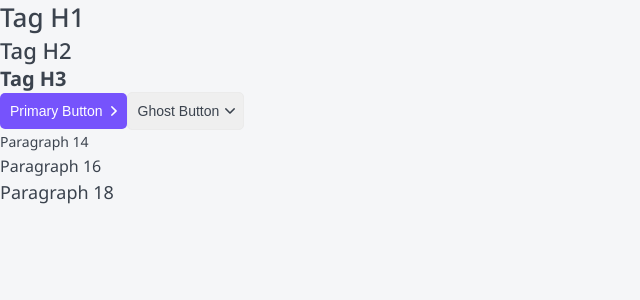
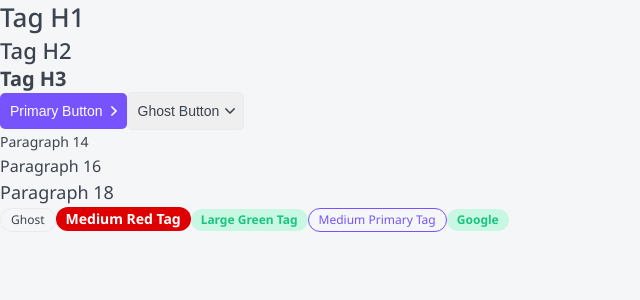
Before and after one commit to MAKCIMELIANO/top-app, a Next.js app: page / in a window 1280 px wide. Shown: the top 300 px of the page, without its empty margins (0-640 px from the left). Built offline with nearby package versions, Linux system fonts and the light colour scheme.

Commit message:
create component Teg

```diff
--- a/app/page.tsx
+++ b/app/page.tsx
@@ -1,6 +1,6 @@
 
 
-import { Htag, Button, Ptag } from '@/components';
+import { Htag, Button, Ptag, Tag } from '@/components';
 
 
 export default function Home() {
@@ -14,6 +14,11 @@
         <Ptag tag="p14">Paragraph 14</Ptag>
         <Ptag tag="p16">Paragraph 16</Ptag>
         <Ptag tag="p18">Paragraph 18</Ptag>
+        <Tag size="s" >Ghost</Tag>
+        <Tag size="m" color="red">Medium Red Tag</Tag>
+        <Tag size="s" color="green">Large Green Tag</Tag>
+        <Tag color="primary">Medium Primary Tag</Tag>
+        <Tag size="s" color="green" href="https://google.com">Google</Tag>
     </main>
   );
 }
--- a/components/Ptag/Ptag.props.ts
+++ b/components/Ptag/Ptag.props.ts
@@ -1,4 +1,4 @@
 export interface PtagProps {
-  tag: 'p14' | 'p16' | 'p18';
+  tag?: 'p14' | 'p16' | 'p18';
   children: React.ReactNode;
 }
--- a/components/Ptag/Ptag.tsx
+++ b/components/Ptag/Ptag.tsx
@@ -1,7 +1,7 @@
 import { PtagProps } from './Ptag.props';
 import styles from './Ptag.module.css';
 
-export const Ptag = ({tag, children}: PtagProps): React.ReactElement => {
+export const Ptag = ({tag = "p14", children}: PtagProps): React.ReactElement => {
   return (
     <>
       {tag === 'p14' && <p className={styles.p14}>{children}</p>}
--- /dev/null
+++ b/components/Tag/Tag.module.css
@@ -0,0 +1,49 @@
+.tag {
+  display: inline-block;
+  box-sizing: border-box;
+  border-radius: 20px;
+}
+
+.s {
+  padding: 5px 10px;
+  font-size: 12px;
+  line-height: 12px;
+}
+
+.m {
+  padding: 5px 10px;
+  font-size: 14px;
+  line-height: 14px;
+}
+
+.ghost {
+  border: 1px solid var(--gray-light);
+}
+
+.red {
+  background-color: #de0000;
+  color: var(--white);
+
+  font-weight: bold;
+}
+
+.grey {
+  background-color: #b3c0d9;
+  color: var(--white);
+
+  font-weight: bold;
+}
+
+.green {
+  background-color: var(--green-light);
+  color: var(--green);
+
+  font-weight: bold;
+}
+
+.primary {
+  background-color: none;
+  color: var(--primary-color);
+
+  border: 1px solid var(--primary-color);
+}
--- /dev/null
+++ b/components/Tag/Tag.tsx
@@ -0,0 +1,14 @@
+import { TagProps } from './Tag.props';
+import styles from './Tag.module.css';
+import cn from 'classnames';
+
+export const Tag = ({ size = "s", color = "ghost", children, className, href, ...props }: TagProps): React.ReactElement => {
+  // Определяем общие классы
+  const classes = cn(styles.tag, styles[size], styles[color], className);
+
+  return (
+    href
+      ? <a href={href} className={classes}  >{children}</a>
+      : <div className={classes} {...props}>{children}</div>
+  );
+};
--- a/components/index.ts
+++ b/components/index.ts
@@ -1,3 +1,4 @@
 export * from './Htag/Htag';
 export * from './Button/Button';
 export * from './Ptag/Ptag';
+export * from './Tag/Tag';
```
Also changed, not shown: components/Tag/Tag.props.ts (added, +8 -0 lines).
